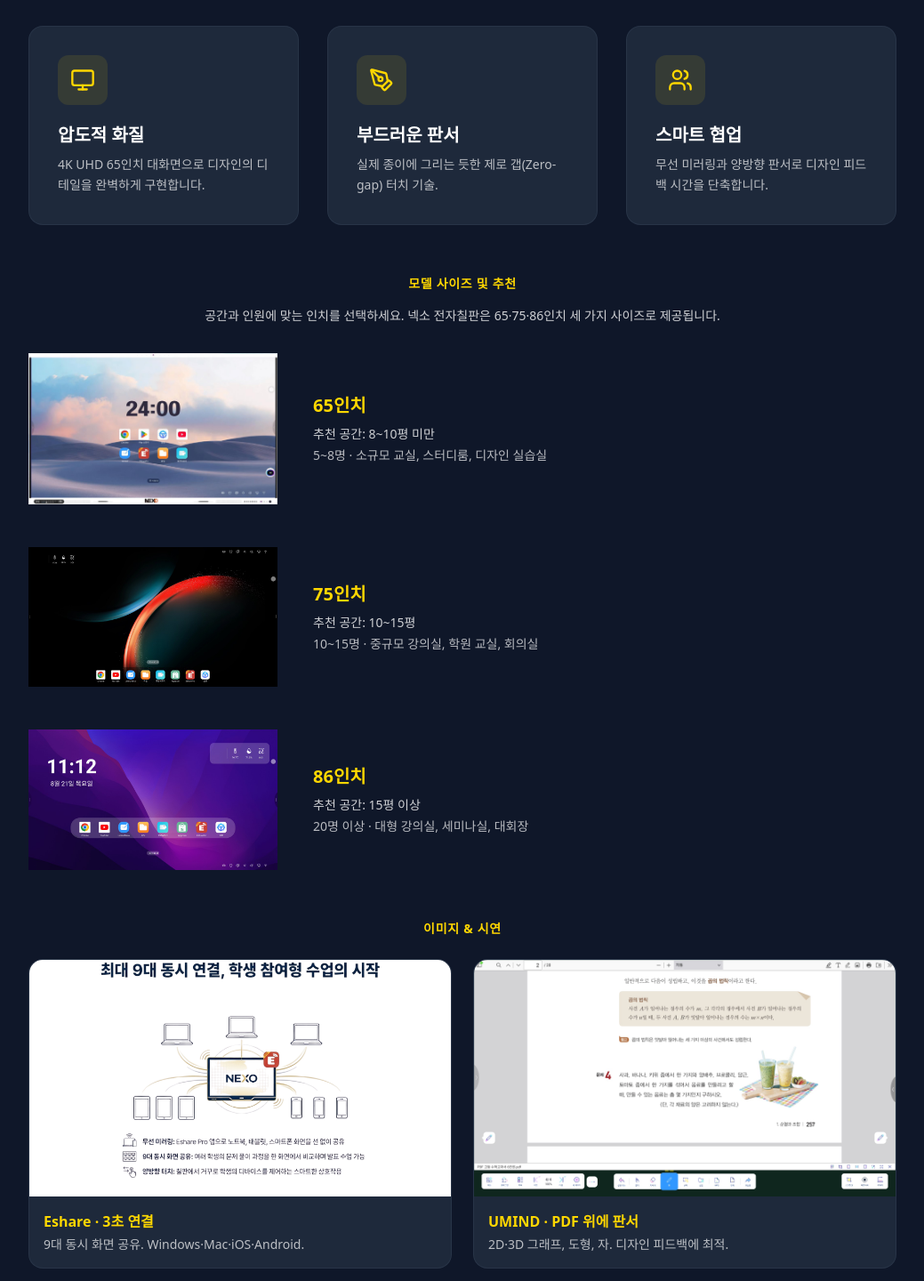
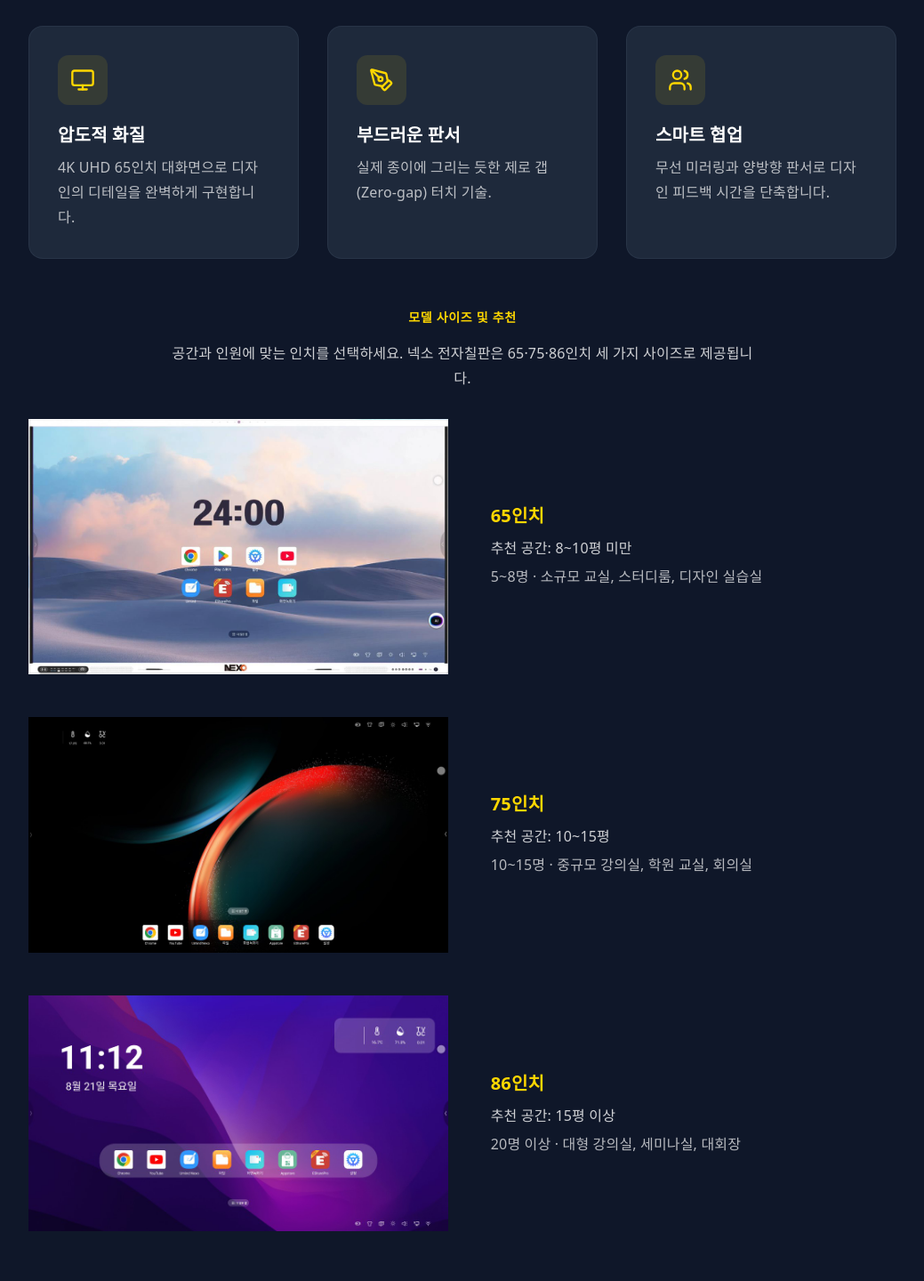
Before and after one commit to nexokoreastudio-bit/NEXO_Academy, a React (Vite) app: page / in a window 1280 px wide. Shown: the part 1330-2770 px from the top of the page at 89% size, without its empty margins (120-1159 px from the left). Built offline with nearby package versions, Linux system fonts and the light colour scheme; a web font is replaced by a local one.

Commit message:
feat: 타이포 시원하게 조정, 이미지/영상 구분·10일 카운트다운·Eshare 흰배경·영상 4편

```diff
--- a/src/App.jsx
+++ b/src/App.jsx
@@ -42,8 +42,11 @@ const paymentOptions = [
   { value: 'etc', label: '기타' },
 ];
 
-// 2026.02.28 23:59:59 까지 카운트다운
-const END_DATE = new Date('2026-02-28T23:59:59+09:00');
+// 단 10일만 진행: 시작일로부터 10일 후 23:59:59까지 (한국시간)
+const PROMO_START = new Date('2026-02-04T00:00:00+09:00'); // 진행 시작일
+const END_DATE = new Date(PROMO_START);
+END_DATE.setDate(END_DATE.getDate() + 10);
+END_DATE.setHours(23, 59, 59, 999);
 
 function useCountdown() {
   const [left, setLeft] = useState({ d: 0, h: 0, m: 0, s: 0 });
@@ -203,7 +206,7 @@ const App = () => {
   };
 
   return (
-    <div className="min-h-screen bg-navy text-white overflow-x-hidden font-sans">
+    <div className="min-h-screen bg-navy text-white overflow-x-hidden font-sans antialiased">
       {/* Header */}
       <header className="fixed top-0 w-full bg-navy/95 backdrop-blur z-50 border-b border-navyLight">
         <div className="max-w-5xl mx-auto px-4 md:px-6 h-14 flex items-center justify-between">
@@ -242,13 +245,13 @@ const App = () => {
           <p className="text-white font-semibold tracking-widest uppercase text-sm mb-4">
             2025 아카데미 美 디자인 공모전
           </p>
-          <h1 className="text-3xl md:text-4xl lg:text-5xl font-extrabold leading-tight mb-6">
+          <h1 className="text-3xl md:text-4xl lg:text-5xl font-extrabold leading-snug tracking-tight mb-8">
             그 뜨거웠던 창의의 순간을
             <br />
             <span className="text-gold">넥소가 함께했습니다.</span>
           </h1>
           <div className="max-w-2xl mx-auto mb-10 px-6 py-5 bg-white/30 border-2 border-white/50 rounded-xl">
-            <p className="text-white text-lg md:text-xl text-center" style={{ textShadow: '0 1px 2px rgba(0,0,0,0.5), 0 2px 4px rgba(0,0,0,0.4)' }}>
+            <p className="text-white text-lg md:text-xl text-center leading-relaxed" style={{ textShadow: '0 1px 2px rgba(0,0,0,0.5), 0 2px 4px rgba(0,0,0,0.4)' }}>
               대상 수상자에게 전해진 65인치 넥소 전자칠판의 감동,
               <br className="hidden sm:block" />
               이제 관계자 여러분께 <span className="text-gold font-semibold">특별한 혜택</span>으로 찾아갑니다.
@@ -284,11 +287,11 @@ const App = () => {
             </div>
             <div>
               <p className="text-gold font-semibold text-sm uppercase tracking-wider mb-3">공모전 후원 스토리</p>
-              <h2 className="text-2xl md:text-3xl font-bold mb-4">
+              <h2 className="text-2xl md:text-3xl font-bold mb-5 leading-snug">
                 <span className="block">미래를 디자인하는 인재를 위해,</span>
                 <span className="text-gold whitespace-nowrap">넥소가 품격 있는 후원으로 함께했습니다.</span>
               </h2>
-              <p className="text-white/80 leading-relaxed mb-4">
+              <p className="text-white/80 text-base leading-relaxed mb-5">
                 대상(미상) 수상자 부상으로 330만원 상당의 넥소 전자칠판을 후원 했습니다.
                 창의적 디자인의 가치를 믿는 넥소의 약속을, 관계자 여러분께는 특별한 구매 혜택으로 이어갑니다.
               </p>
@@ -306,7 +309,7 @@ const App = () => {
         <div className="max-w-5xl mx-auto px-4 md:px-6">
           <div className="text-center mb-14">
             <p className="text-gold font-semibold text-sm uppercase tracking-wider mb-3">제품소개</p>
-            <h2 className="text-3xl md:text-4xl font-bold">왜 넥소 전자칠판인가?</h2>
+            <h2 className="text-3xl md:text-4xl font-bold leading-snug">왜 넥소 전자칠판인가?</h2>
           </div>
           <div className="grid md:grid-cols-3 gap-6 md:gap-8">
             <div className="bg-navyLight rounded-2xl p-8 border border-navyMuted/50 hover:border-gold/30 transition">
@@ -314,7 +317,7 @@ const App = () => {
                 <Monitor className="w-7 h-7 text-gold" />
               </div>
               <h3 className="text-xl font-bold mb-2">압도적 화질</h3>
-              <p className="text-white/70 text-sm leading-relaxed">
+              <p className="text-white/70 text-base leading-relaxed">
                 4K UHD 65인치 대화면으로 디자인의 디테일을 완벽하게 구현합니다.
               </p>
             </div>
@@ -323,7 +326,7 @@ const App = () => {
                 <PenTool className="w-7 h-7 text-gold" />
               </div>
               <h3 className="text-xl font-bold mb-2">부드러운 판서</h3>
-              <p className="text-white/70 text-sm leading-relaxed">
+              <p className="text-white/70 text-base leading-relaxed">
                 실제 종이에 그리는 듯한 제로 갭(Zero-gap) 터치 기술.
               </p>
             </div>
@@ -332,7 +335,7 @@ const App = () => {
                 <Users className="w-7 h-7 text-gold" />
               </div>
               <h3 className="text-xl font-bold mb-2">스마트 협업</h3>
-              <p className="text-white/70 text-sm leading-relaxed">
+              <p className="text-white/70 text-base leading-relaxed">
                 무선 미러링과 양방향 판서로 디자인 피드백 시간을 단축합니다.
               </p>
             </div>
@@ -341,79 +344,105 @@ const App = () => {
           {/* 모델 사이즈 및 추천 (이미지 & 시연 위) - 원본 이미지, 인치별 크기로 표현 */}
           <div className="mt-14">
             <p className="text-gold font-semibold text-sm uppercase tracking-wider mb-4 text-center">모델 사이즈 및 추천</p>
-            <p className="text-white/80 text-center text-sm mb-8 max-w-2xl mx-auto">공간과 인원에 맞는 인치를 선택하세요. 넥소 전자칠판은 65·75·86인치 세 가지 사이즈로 제공됩니다.</p>
+            <p className="text-white/80 text-center text-base leading-relaxed mb-8 max-w-2xl mx-auto">공간과 인원에 맞는 인치를 선택하세요. 넥소 전자칠판은 65·75·86인치 세 가지 사이즈로 제공됩니다.</p>
             <div className="space-y-12">
-              <div className="flex flex-col md:flex-row md:items-center gap-6 md:gap-10">
-                <img src="/nexo-65.png" alt="65인치 넥소 전자칠판" className="w-full max-w-sm mx-auto md:max-w-[280px] md:mx-0 object-contain shrink-0" />
-                <div>
+              <div className="flex flex-col md:flex-row md:items-center gap-6 md:gap-8">
+                <div className="w-full md:w-1/2 flex justify-center">
+                  <img src="/nexo-65.png" alt="65인치 넥소 전자칠판" className="w-full max-w-sm mx-auto md:max-w-none md:w-full object-contain" />
+                </div>
+                <div className="w-full md:w-1/2 flex flex-col justify-center md:pl-4">
                   <h4 className="font-bold text-gold text-xl mb-2">65인치</h4>
-                  <p className="text-white/80 text-sm mb-1">추천 공간: 8~10평 미만</p>
-                  <p className="text-white/70 text-sm">5~8명 · 소규모 교실, 스터디룸, 디자인 실습실</p>
+                  <p className="text-white/80 text-base leading-relaxed mb-1">추천 공간: 8~10평 미만</p>
+                  <p className="text-white/70 text-base leading-relaxed">5~8명 · 소규모 교실, 스터디룸, 디자인 실습실</p>
                 </div>
               </div>
-              <div className="flex flex-col md:flex-row md:items-center gap-6 md:gap-10">
-                <img src="/nexo-75.png" alt="75인치 넥소 전자칠판" className="w-full max-w-sm mx-auto md:max-w-[280px] md:mx-0 object-contain shrink-0" />
-                <div>
+              <div className="flex flex-col md:flex-row md:items-center gap-6 md:gap-8">
+                <div className="w-full md:w-1/2 flex justify-center">
+                  <img src="/nexo-75.png" alt="75인치 넥소 전자칠판" className="w-full max-w-sm mx-auto md:max-w-none md:w-full object-contain" />
+                </div>
+                <div className="w-full md:w-1/2 flex flex-col justify-center md:pl-4">
                   <h4 className="font-bold text-gold text-xl mb-2">75인치</h4>
-                  <p className="text-white/80 text-sm mb-1">추천 공간: 10~15평</p>
-                  <p className="text-white/70 text-sm">10~15명 · 중규모 강의실, 학원 교실, 회의실</p>
+                  <p className="text-white/80 text-base leading-relaxed mb-1">추천 공간: 10~15평</p>
+                  <p className="text-white/70 text-base leading-relaxed">10~15명 · 중규모 강의실, 학원 교실, 회의실</p>
                 </div>
               </div>
-              <div className="flex flex-col md:flex-row md:items-center gap-6 md:gap-10">
-                <img src="/nexo-86.png" alt="86인치 넥소 전자칠판" className="w-full max-w-sm mx-auto md:max-w-[280px] md:mx-0 object-contain shrink-0" />
-                <div>
+              <div className="flex flex-col md:flex-row md:items-center gap-6 md:gap-8">
+                <div className="w-full md:w-1/2 flex justify-center">
+                  <img src="/nexo-86.png" alt="86인치 넥소 전자칠판" className="w-full max-w-sm mx-auto md:max-w-none md:w-full object-contain" />
+                </div>
+                <div className="w-full md:w-1/2 flex flex-col justify-center md:pl-4">
                   <h4 className="font-bold text-gold text-xl mb-2">86인치</h4>
-                  <p className="text-white/80 text-sm mb-1">추천 공간: 15평 이상</p>
-                  <p className="text-white/70 text-sm">20명 이상 · 대형 강의실, 세미나실, 대회장</p>
+                  <p className="text-white/80 text-base leading-relaxed mb-1">추천 공간: 15평 이상</p>
+                  <p className="text-white/70 text-base leading-relaxed">20명 이상 · 대형 강의실, 세미나실, 대회장</p>
                 </div>
               </div>
             </div>
           </div>
 
-          {/* 이미지 & 시연 영상 */}
+          {/* 이미지 & 시연 - 이미지 / 영상 구분 배치 */}
           <div className="mt-14">
-            <p className="text-gold font-semibold text-sm uppercase tracking-wider mb-6 text-center">이미지 & 시연</p>
-            <div className="grid md:grid-cols-2 gap-6 mb-6">
-              <div className="bg-navyLight rounded-2xl overflow-hidden border border-navyMuted/50">
-                <img src="/Eshare_Pro.png" alt="Eshare 무선 미러링" className="w-full aspect-video object-cover" />
-                <div className="p-4">
-                  <h4 className="font-bold text-gold mb-1">Eshare · 3초 연결</h4>
-                  <p className="text-white/70 text-sm">9대 동시 화면 공유. Windows·Mac·iOS·Android.</p>
+            <p className="text-gold font-semibold text-sm uppercase tracking-wider mb-2 text-center">이미지 & 시연</p>
+            <p className="text-white/70 text-base leading-relaxed text-center mb-8 max-w-xl mx-auto">기능 소개와 시연 영상으로 넥소 전자칠판을 확인하세요.</p>
+
+            {/* 1. 이미지: Eshare 풀와이드 + UMIND·교실 수업 2열 */}
+            <div className="mb-10">
+              <p className="text-white/60 text-sm font-medium mb-4">이미지</p>
+              <div className="rounded-2xl overflow-hidden border border-navyMuted/50 mb-6 bg-white">
+                <div className="aspect-[2.2/1] min-h-[200px] bg-white flex items-center justify-center">
+                  <img src="/Eshare_Pro.png" alt="Eshare 무선 미러링" className="w-full h-full object-contain" />
+                </div>
+                <div className="border-t border-navyMuted/50 bg-navyLight px-6 py-5">
+                  <h4 className="font-bold text-white text-xl mb-1">자주 사용하는 기능을 원격으로 제어</h4>
+                  <p className="text-white/80 text-base leading-relaxed mb-2">최대 9대 동시 연결, 학생 참여형 수업의 시작 · 9대 동시 화면 공유. Windows·Mac·iOS·Android.</p>
+                  <span className="text-gold text-sm font-medium">Eshare · 3초 연결 →</span>
                 </div>
               </div>
-              <div className="bg-navyLight rounded-2xl overflow-hidden border border-navyMuted/50">
-                <img src="/nexo-problem-statement.png" alt="UMIND 판서" className="w-full aspect-video object-cover" />
-                <div className="p-4">
-                  <h4 className="font-bold text-gold mb-1">UMIND · PDF 위에 판서</h4>
-                  <p className="text-white/70 text-sm">2D·3D 그래프, 도형, 자. 디자인 피드백에 최적.</p>
+              <div className="grid md:grid-cols-2 gap-6">
+                <div className="rounded-2xl overflow-hidden border border-navyMuted/50 bg-navyLight flex flex-col">
+                  <div className="aspect-video min-h-[180px] bg-black/30 flex items-center justify-center">
+                    <img src="/nexo-problem-statement.png" alt="UMIND 판서" className="w-full h-full object-contain" />
+                  </div>
+                  <div className="border-t border-navyMuted/50 px-6 py-5 flex flex-col flex-1">
+                    <h4 className="font-bold text-white text-lg mb-1">PDF 위에 바로 판서, 디자인 피드백에 최적</h4>
+                    <p className="text-white/70 text-base leading-relaxed mb-3">2D·3D 그래프, 도형, 자.</p>
+                    <span className="text-gold text-base font-medium mt-auto">UMIND · PDF 위에 판서 →</span>
+                  </div>
+                </div>
+                <div className="rounded-2xl overflow-hidden border border-navyMuted/50 bg-navyLight flex flex-col">
+                  <div className="aspect-video min-h-[180px] bg-black/30 flex items-center justify-center overflow-hidden">
+                    <img src="/nexo-classroom.png" alt="교실 수업" className="w-full h-full object-contain" />
+                  </div>
+                  <div className="border-t border-navyMuted/50 px-6 py-5 flex flex-col flex-1">
+                    <h4 className="font-bold text-white text-lg mb-1">교실 수업</h4>
+                    <p className="text-white/70 text-base leading-relaxed mb-2">수학 3D·도형 시각화, 수식 입력과 판서</p>
+                    <p className="text-white/40 text-xs mb-3">* 고객의 이해를 돕기 위해 AI 생성 이미지를 사용하였습니다.</p>
+                    <span className="text-gold text-sm font-medium mt-auto">활용 사례 보기 →</span>
                   </div>
                 </div>
               </div>
-            <div className="grid md:grid-cols-3 gap-6 mb-6">
+            </div>
+
+            {/* 2. 시연 영상: 유튜브 4편 2열 (카드 크게) */}
+            <div>
+              <p className="text-white/60 text-sm font-medium mb-4">시연 영상</p>
+              <div className="grid md:grid-cols-2 gap-6">
                 {[
                   { id: 'Ci1uy-5eEJg', title: '넥소 전자칠판 시연', desc: '핵심 기능 한눈에' },
                   { id: 'hSFAHFgniVU', title: '3초 무선 미러링', desc: '케이블 없이 연결' },
                   { id: 'bLcOVmdYWzM', title: '폰 쉐어 1위 기능', desc: '사진 → 칠판 즉시' },
+                  { id: 'Ofl5GWPY2lQ', title: '넥소 시연 쇼츠', desc: 'YouTube Shorts' },
                 ].map((v) => (
-                <div key={v.id} className="bg-navyLight rounded-2xl overflow-hidden border border-navyMuted/50">
-                  <div className="aspect-video bg-black">
+                  <div key={v.id} className="rounded-2xl overflow-hidden border border-navyMuted/50 bg-navyLight flex flex-col">
+                    <div className="aspect-video min-h-[220px] md:min-h-[320px] bg-black">
                       <iframe src={`https://www.youtube.com/embed/${v.id}`} title={v.title} allow="accelerometer; autoplay; clipboard-write; encrypted-media; gyroscope; picture-in-picture" allowFullScreen className="w-full h-full" />
                     </div>
-                  <div className="p-4">
-                    <h4 className="font-bold text-gold mb-1">{v.title}</h4>
-                    <p className="text-white/70 text-sm">{v.desc}</p>
+                    <div className="border-t border-navyMuted/50 px-5 py-4 flex flex-col flex-1">
+                      <h4 className="font-bold text-white text-base mb-1">{v.title}</h4>
+                      <p className="text-white/70 text-base leading-relaxed mb-2">{v.desc}</p>
+                      <span className="text-gold text-base font-medium mt-auto">시연 영상 보기 →</span>
                     </div>
                   </div>
                 ))}
-            </div>
-            <div className="max-w-md mx-auto">
-              <div className="bg-navyLight rounded-2xl overflow-hidden border border-navyMuted/50">
-                <img src="/nexo-classroom.png" alt="교실 수업" className="w-full aspect-video object-cover" />
-                <div className="p-4">
-                  <h4 className="font-bold text-gold mb-1">교실 수업</h4>
-                  <p className="text-white/70 text-sm">수학 3D·도형 시각화, 수식 입력과 판서</p>
-                  <p className="text-white/40 text-xs mt-2">* 고객의 이해를 돕기 위해 AI 생성 이미지를 사용하였습니다.</p>
-                </div>
               </div>
             </div>
           </div>
@@ -425,8 +454,8 @@ const App = () => {
         <div className="max-w-4xl mx-auto px-4 md:px-6">
           <div className="text-center mb-10">
             <p className="text-gold font-semibold text-sm uppercase tracking-wider mb-3">한정 혜택</p>
-            <h2 className="text-3xl md:text-4xl font-bold mb-4">관계자 한정 특별 구매 혜택</h2>
-            <p className="text-white/80">
+            <h2 className="text-3xl md:text-4xl font-bold mb-5 leading-snug">관계자 한정 특별 구매 혜택</h2>
+            <p className="text-white/80 text-base leading-relaxed max-w-2xl mx-auto">
               오직 <strong className="text-gold">2025 아카데미 美 디자인 공모전 관계자</strong>
               (학원장, 강사, 운영진)에게만 제공됩니다.
             </p>
@@ -447,8 +476,11 @@ const App = () => {
           </div>
           {/* 카운트다운 */}
           <div className="bg-navy rounded-2xl p-6 md:p-8 border border-gold/30">
-            <p className="text-center text-gold font-semibold mb-4 flex items-center justify-center gap-2">
-              <Clock className="w-5 h-5" /> 종료까지 남은 시간
+            <p className="text-center text-gold font-bold text-lg md:text-xl mb-1">
+              오늘부터 14일간, <span className="text-white">단 10일만 진행</span>
+            </p>
+            <p className="text-center text-white/70 text-sm mb-4 flex items-center justify-center gap-2">
+              <Clock className="w-4 h-4" /> 종료까지 남은 시간
             </p>
             <div className="flex justify-center gap-3 md:gap-6 flex-wrap">
               {[
@@ -472,7 +504,7 @@ const App = () => {
         <div className="max-w-5xl mx-auto px-4 md:px-6">
           <div className="text-center mb-10">
             <p className="text-gold font-semibold text-sm uppercase tracking-wider mb-2">핵심기능</p>
-            <h2 className="text-2xl md:text-3xl font-bold text-white">넥소 전자칠판, 한눈에 보는 핵심</h2>
+            <h2 className="text-2xl md:text-3xl font-bold text-white leading-snug">넥소 전자칠판, 한눈에 보는 핵심</h2>
           </div>
           <div className="grid grid-cols-2 md:grid-cols-4 gap-4 md:gap-6">
             <div className="bg-navyLight rounded-xl p-4 md:p-5 border border-navyMuted/50 text-center">
@@ -504,7 +536,7 @@ const App = () => {
         <div className="max-w-4xl mx-auto px-4 md:px-6">
           <div className="text-center mb-10">
             <p className="text-gold font-semibold text-sm uppercase tracking-wider mb-2">스펙</p>
-            <h2 className="text-2xl md:text-3xl font-bold text-white">타협 없는 사양</h2>
+            <h2 className="text-2xl md:text-3xl font-bold text-white leading-snug">타협 없는 사양</h2>
           </div>
           {/* 상단 강조: Android · CPU · 저장용량 */}
           <div className="grid grid-cols-1 md:grid-cols-3 gap-4 mb-6">
@@ -533,7 +565,7 @@ const App = () => {
             ].map((item, i) => (
               <div key={i} className="flex items-center gap-3 bg-navy rounded-xl px-4 py-3 border border-navyMuted/50">
                 <CheckCircle className="w-5 h-5 text-gold shrink-0" />
-                <span className="text-white/90 text-sm font-medium">{item}</span>
+                <span className="text-white/90 text-base font-medium leading-relaxed">{item}</span>
               </div>
             ))}
           </div>
--- a/src/index.css
+++ b/src/index.css
@@ -6,4 +6,7 @@ body {
   margin: 0;
   -webkit-font-smoothing: antialiased;
   -moz-osx-font-smoothing: grayscale;
+  font-size: 1.0625rem; /* 17px - 시원한 가독 */
+  line-height: 1.75;
+  letter-spacing: 0.01em;
 }
--- a/tailwind.config.js
+++ b/tailwind.config.js
@@ -8,6 +8,17 @@ export default {
     extend: {
       fontFamily: {
         sans: ['Pretendard', 'system-ui', 'sans-serif'],
+      },
+      fontSize: {
+        'body': ['1.0625rem', { lineHeight: '1.75' }],
+        'lead': ['1.125rem', { lineHeight: '1.8' }],
+      },
+      lineHeight: {
+        'relaxed': '1.75',
+        'loose': '2',
+      },
+      letterSpacing: {
+        'comfort': '0.02em',
       },
       colors: {
         // Premium: 다크 네이비(신뢰) + 골드(권위) + 넥소 블루
```
Lines whose indentation alone changed are shown as unchanged.
